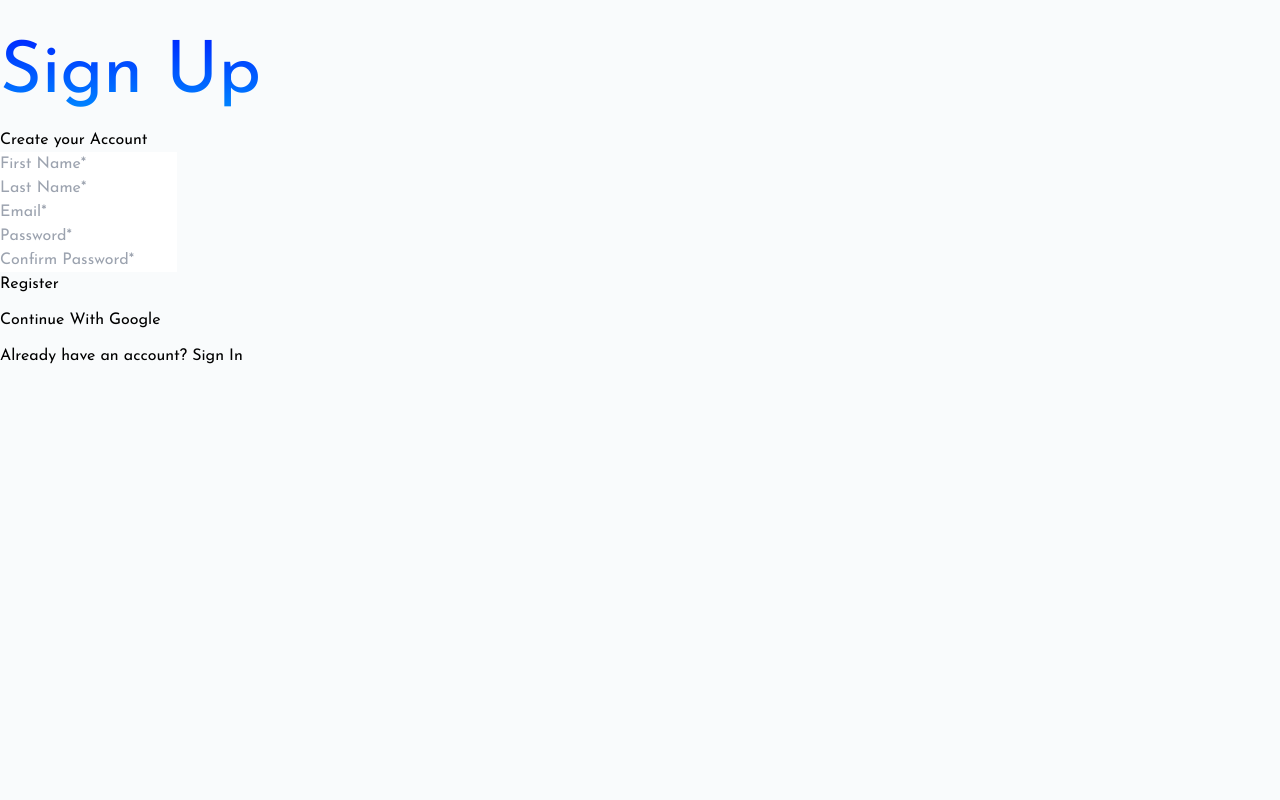
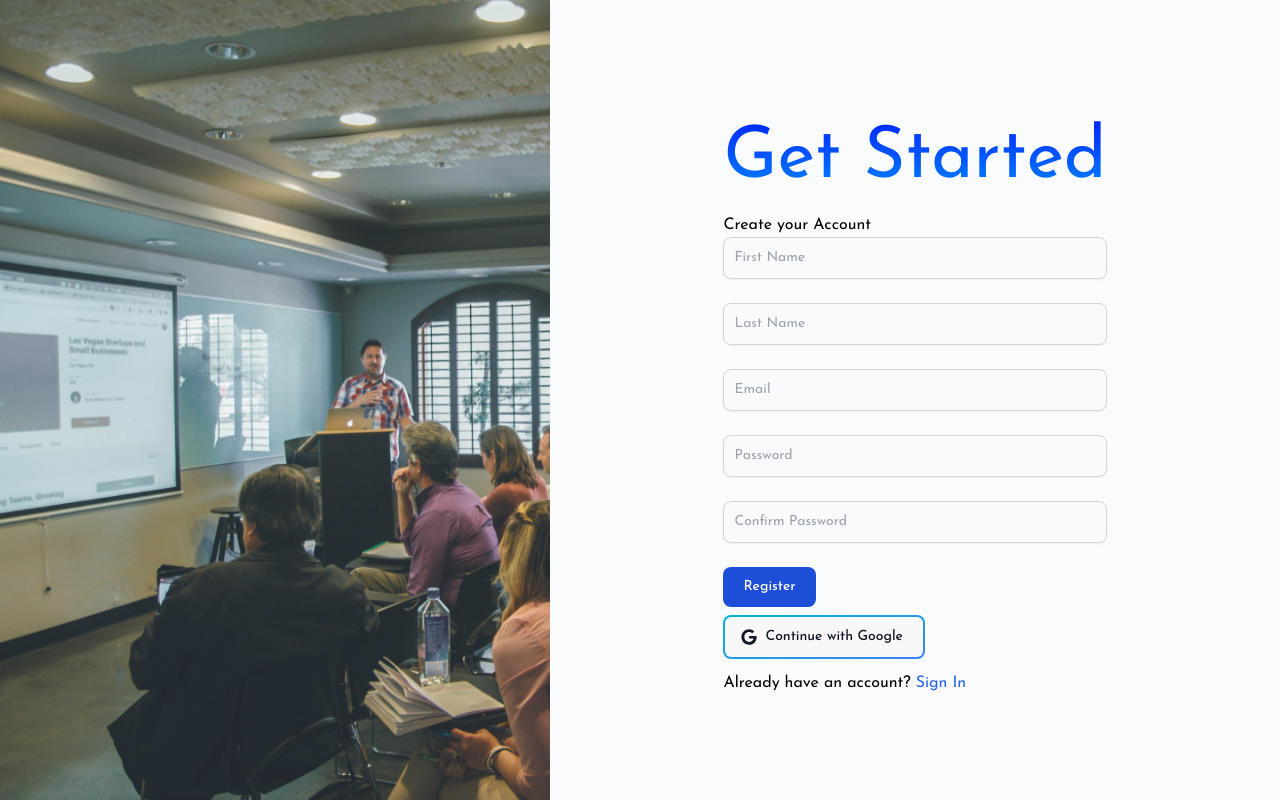
Before and after one commit to melissachall/GL, a React (Create React App) app in the folder GL-ENV/GL_PROJ/frontend/: page /signup in a window 1280 px wide. Built offline with nearby package versions, Linux system fonts and the light colour scheme.

Commit message:
add sign-up page

```diff
--- a/GL-ENV/GL_PROJ/frontend/src/pages/Login/Login.js
+++ b/GL-ENV/GL_PROJ/frontend/src/pages/Login/Login.js
@@ -45,10 +45,10 @@ const Login = ({ login, isAuthenticated }) => {
                     <p>Login into your Account</p>
                     <form onSubmit={e => onSubmit(e)}>
                         <div className="mb-6">
-                            <input type="email" id="email" name='email' value={email} onChange={e => onChange(e)} className="form-control bg-gray-50 border border-gray-300 text-gray-900 text-sm rounded-lg focus:ring-blue-500 focus:border-blue-500 block w-full p-2.5 dark:bg-gray-700 dark:border-gray-600 dark:placeholder-gray-400 dark:text-white dark:focus:ring-blue-500 dark:focus:border-blue-500" placeholder="Your email" required />
+                            <input type="email" id="email" name='email' value={email} onChange={e => onChange(e)} className="form-control bg-gray-50 border border-gray-300 text-gray-900 text-sm rounded-lg focus:ring-blue-500 focus:border-blue-500 block w-full p-2.5 dark:bg-gray-700 dark:border-gray-600 dark:placeholder-gray-400 dark:text-white dark:focus:ring-blue-500 dark:focus:border-blue-500" placeholder="Email" required />
                         </div>
                         <div className="mb-6">
-                            <input type="password" name='password' value={password} onChange={e => onChange(e)} minLength='6' id="password" className="bg-gray-50 border border-gray-300 text-gray-900 text-sm rounded-lg focus:ring-blue-500 focus:border-blue-500 block w-full p-2.5 dark:bg-gray-700 dark:border-gray-600 dark:placeholder-gray-400 dark:text-white dark:focus:ring-blue-500 dark:focus:border-blue-500" placeholder="Your Password" required />
+                            <input type="password" name='password' value={password} onChange={e => onChange(e)} minLength='6' id="password" className="bg-gray-50 border border-gray-300 text-gray-900 text-sm rounded-lg focus:ring-blue-500 focus:border-blue-500 block w-full p-2.5 dark:bg-gray-700 dark:border-gray-600 dark:placeholder-gray-400 dark:text-white dark:focus:ring-blue-500 dark:focus:border-blue-500" placeholder="Password" required />
                         </div>
                         <div className="flex items-start mb-6">
                             <div className="flex items-center h-5">
--- a/GL-ENV/GL_PROJ/frontend/src/pages/Signup/Signup.js
+++ b/GL-ENV/GL_PROJ/frontend/src/pages/Signup/Signup.js
@@ -3,6 +3,8 @@ import { Link, Navigate } from 'react-router-dom';
 import { connect } from 'react-redux';
 import { signup } from '../../actions/auth';
 import axios from 'axios';
+import images from '../../assets/Images/index'
+
 
 const Signup = ({ signup, isAuthenticated }) => {
     const [accountCreated, setAccountCreated] = useState(false);
@@ -37,16 +39,6 @@ const Signup = ({ signup, isAuthenticated }) => {
         }
     };
 
-    const continueWithFacebook = async () => {
-        try {
-            const res = await axios.get(`${process.env.REACT_APP_API_URL}/auth/o/facebook/?redirect_uri=${process.env.REACT_APP_API_URL}/facebook`)
-
-            window.location.replace(res.data.authorization_url);
-        } catch (err) {
-
-        }
-    };
-
     if (isAuthenticated) {
         return <Navigate to='/' />
     }
@@ -55,76 +47,44 @@ const Signup = ({ signup, isAuthenticated }) => {
     }
 
     return (
-        <div className='container mt-5'>
-            <h1>Sign Up</h1>
+        <div className='grid lg:grid-cols-[550px_1fr] relative h-screen'>
+            <div>
+                <img className='absolute hidden lg:block lg:left-0 lg:h-screen' src={images[24]} />
+            </div>
+            <div className='container flex justify-center items-center'>
+                <div>
+                    <h1>Get Started</h1>
                     <p>Create your Account</p>
                     <form onSubmit={e => onSubmit(e)}>
-                <div className='form-group'>
-                    <input
-                        className='form-control'
-                        type='text'
-                        placeholder='First Name*'
-                        name='first_name'
-                        value={first_name}
-                        onChange={e => onChange(e)}
-                        required
-                    />
+                        <div className="mb-6">
+                            <input name='first_name' value={first_name} onChange={e => onChange(e)} type="text" id="website-admin" className="shadow-sm bg-gray-50 border border-gray-300 text-gray-900 text-sm rounded-lg focus:ring-blue-500 focus:border-blue-500 block w-full p-2.5 dark:bg-gray-700 dark:border-gray-600 dark:placeholder-gray-400 dark:text-white dark:focus:ring-blue-500 dark:focus:border-blue-500 dark:shadow-sm-light" placeholder="First Name" />
                         </div>
-                <div className='form-group'>
-                    <input
-                        className='form-control'
-                        type='text'
-                        placeholder='Last Name*'
-                        name='last_name'
-                        value={last_name}
-                        onChange={e => onChange(e)}
-                        required
-                    />
+                        <div className="mb-6">
+                            <input name='last_name' value={last_name} onChange={e => onChange(e)} type="text" id="website-admin" className="shadow-sm bg-gray-50 border border-gray-300 text-gray-900 text-sm rounded-lg focus:ring-blue-500 focus:border-blue-500 block w-full p-2.5 dark:bg-gray-700 dark:border-gray-600 dark:placeholder-gray-400 dark:text-white dark:focus:ring-blue-500 dark:focus:border-blue-500 dark:shadow-sm-light" placeholder="Last Name" />
                         </div>
-                <div className='form-group'>
-                    <input
-                        className='form-control'
-                        type='email'
-                        placeholder='Email*'
-                        name='email'
-                        value={email}
-                        onChange={e => onChange(e)}
-                        required
-                    />
+                        <div className="mb-6">
+                            <input name='email' value={email} onChange={e => onChange(e)} type="email" id="email" className="shadow-sm bg-gray-50 border border-gray-300 text-gray-900 text-sm rounded-lg focus:ring-blue-500 focus:border-blue-500 block w-full p-2.5 dark:bg-gray-700 dark:border-gray-600 dark:placeholder-gray-400 dark:text-white dark:focus:ring-blue-500 dark:focus:border-blue-500 dark:shadow-sm-light" placeholder="Email" required />
                         </div>
-                <div className='form-group'>
-                    <input
-                        className='form-control'
-                        type='password'
-                        placeholder='Password*'
-                        name='password'
-                        value={password}
-                        onChange={e => onChange(e)}
-                        minLength='6'
-                        required
-                    />
+                        <div className="mb-6">
+                            <input name='password' value={password} onChange={e => onChange(e)} minLength='6' type="password" id="password" className="shadow-sm bg-gray-50 border border-gray-300 text-gray-900 text-sm rounded-lg focus:ring-blue-500 focus:border-blue-500 block w-full p-2.5 dark:bg-gray-700 dark:border-gray-600 dark:placeholder-gray-400 dark:text-white dark:focus:ring-blue-500 dark:focus:border-blue-500 dark:shadow-sm-light" placeholder="Password" required />
                         </div>
-                <div className='form-group'>
-                    <input
-                        className='form-control'
-                        type='password'
-                        placeholder='Confirm Password*'
-                        name='re_password'
-                        value={re_password}
-                        onChange={e => onChange(e)}
-                        minLength='6'
-                        required
-                    />
+                        <div className="mb-6">
+                            <input name='re_password' value={re_password} onChange={e => onChange(e)} minLength='6' type="password" id="repeat-password" className="shadow-sm bg-gray-50 border border-gray-300 text-gray-900 text-sm rounded-lg focus:ring-blue-500 focus:border-blue-500 block w-full p-2.5 dark:bg-gray-700 dark:border-gray-600 dark:placeholder-gray-400 dark:text-white dark:focus:ring-blue-500 dark:focus:border-blue-500 dark:shadow-sm-light" placeholder="Confirm Password" required />
                         </div>
-                <button className='btn btn-primary' type='submit'>Register</button>
+                        <button type="submit" className="text-white bg-blue-700 hover:bg-blue-800 focus:ring-4 focus:outline-none focus:ring-blue-300 font-medium rounded-lg text-sm w-full sm:w-auto px-5 py-2.5 text-center dark:bg-blue-600 dark:hover:bg-blue-700 dark:focus:ring-blue-800">Register</button>
                     </form>
-            <button className='btn btn-danger mt-3' onClick={continueWithGoogle}>
-                Continue With Google
+                    <button onClick={continueWithGoogle} type="button" className="relative inline-flex items-center justify-center p-0.5 mt-2 overflow-hidden text-sm font-medium text-gray-900 rounded-lg group bg-gradient-to-br from-cyan-500 to-blue-500 group-hover:from-cyan-500 group-hover:to-blue-500 hover:text-white dark:text-white focus:ring-4 focus:outline-none focus:ring-cyan-200 dark:focus:ring-cyan-800">
+                        <span class="relative px-5 py-2.5 transition-all ease-in duration-75 bg-[#F8F8F8] dark:bg-gray-900 rounded-md group-hover:bg-opacity-0">
+                            <svg className="w-4 h-4 mr-2 -ml-1 inline-block" aria-hidden="true" focusable="false" data-prefix="fab" data-icon="google" role="img" xmlns="http://www.w3.org/2000/svg" viewBox="0 0 488 512"><path fill="currentColor" d="M488 261.8C488 403.3 391.1 504 248 504 110.8 504 0 393.2 0 256S110.8 8 248 8c66.8 0 123 24.5 166.3 64.9l-67.5 64.9C258.5 52.6 94.3 116.6 94.3 256c0 86.5 69.1 156.6 153.7 156.6 98.2 0 135-70.4 140.8-106.9H248v-85.3h236.1c2.3 12.7 3.9 24.9 3.9 41.4z"></path></svg>
+                        Continue with Google
+                        </span>
                     </button>
                     <br />
                     <p className='mt-3'>
-                Already have an account? <Link to='/login'>Sign In</Link>
+                        Already have an account? <Link to='/login' className='text-blue-600'>Sign In</Link>
                     </p>
+                </div>
+            </div>
         </div>
     );
 };
```
Lines whose indentation alone changed are shown as unchanged.
